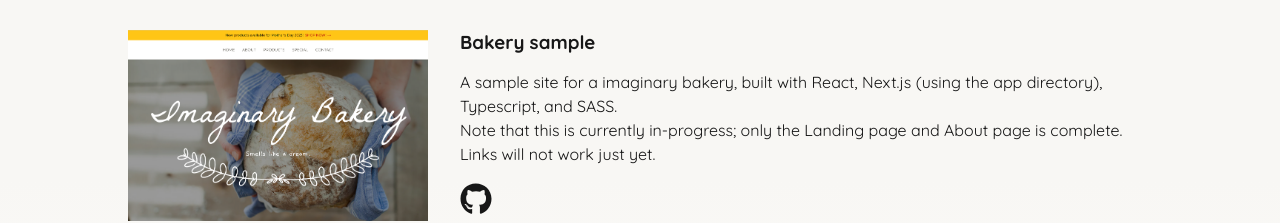
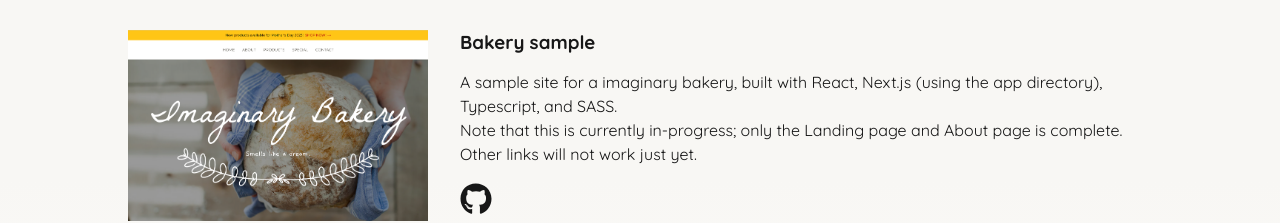
Before and after one commit to hjklqw/online-resume, a Next.js app: page /portfolio in a window 1280 px wide. Shown: the part 354-577 px from the top of the page. Built offline with nearby package versions, Linux system fonts and the light colour scheme; no server answers.

Commit message:
Added one word

```diff
--- a/contents/portfolio/view.tsx
+++ b/contents/portfolio/view.tsx
@@ -14,7 +14,7 @@ export const PortfolioPage = () => {
             (using the app directory), Typescript, and SASS.
             <br />
             Note that this is currently in-progress; only the Landing page and
-            About page is complete. Links will not work just yet.
+            About page is complete. Other links will not work just yet.
           </p>
         }
       />
```
